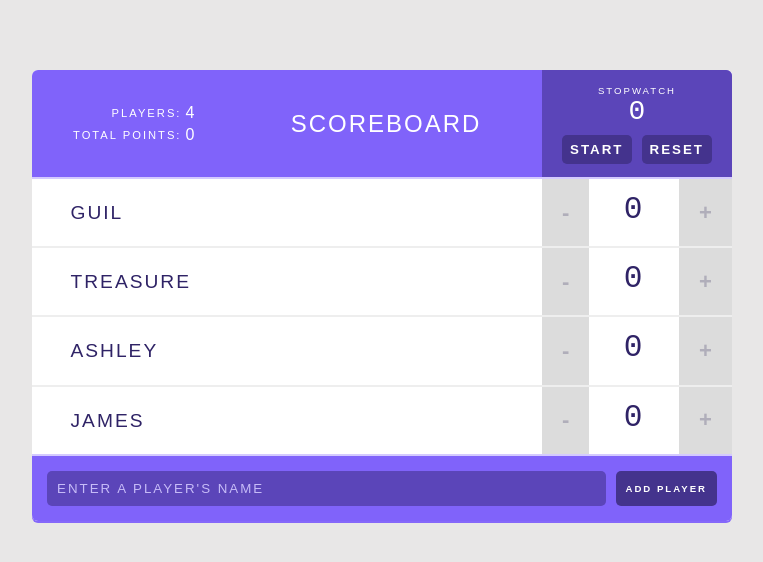
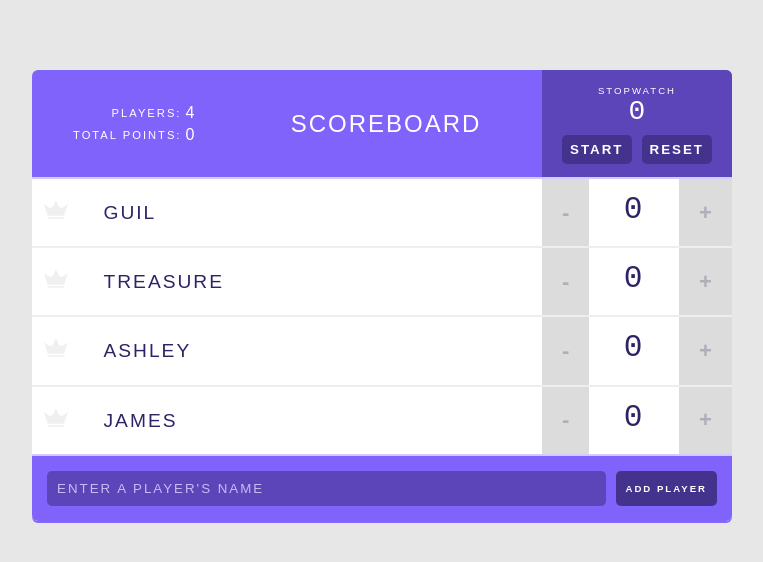
Before and after one commit to jaxyt/Treehouse, a React (Create React App) app in the folder Fullstack/Unit7/1 - Build Modular Interfaces with Components/2 - Setting up with Create React App/scoreboard/: page / in a window 1280 px wide. Shown: the top 562 px of the page, without its empty margins (258-1021 px from the left). Built offline with nearby package versions, Linux system fonts and the light colour scheme.

Commit message:
React component state update problem

```diff
--- a/Fullstack/Unit7/1 - Build Modular Interfaces with Components/2 - Setting up with Create React App/scoreboard/src/components/App.js
+++ b/Fullstack/Unit7/1 - Build Modular Interfaces with Components/2 - Setting up with Create React App/scoreboard/src/components/App.js
@@ -11,24 +11,29 @@ class App extends Component {
       {
         name: "Guil",
         score: 0,
-        id: 1
+        id: 1,
+        isHigh: false
       },
       {
         name: "Treasure",
         score: 0,
-        id: 2
+        id: 2,
+        isHigh: false
       },
       {
         name: "Ashley",
         score: 0,
-        id: 3
+        id: 3,
+        isHigh: false
       },
       {
         name: "James",
         score: 0,
-        id: 4
+        id: 4,
+        isHigh: false
       }
-    ]
+    ],
+    highScore: 0
   };
 
   //player id counter
@@ -40,11 +45,24 @@ class App extends Component {
     }));
   }
 
+  handleHighScores = () => {
+    console.log('this action triggered me');
+
+    // this.setState(prevState => ({
+    //   highScore: prevState.highScore = score
+    // }));
+
+    // this.setState( prevState => ({
+    //   isHigh: prevState.players[index].isHigh = bool
+    // }));
+  }
+
   handleAddPlayer = (name) => {
     let newPlayer = {
       name,
       score: 0,
-      id: this.prevPlayerId += 1
+      id: this.prevPlayerId += 1,
+      isHigh: false
     };
     this.setState( prevState => ({
       players: prevState.players.concat(newPlayer)
@@ -75,8 +93,10 @@ class App extends Component {
             id={player.id}
             key={player.id.toString()}
             index={index}
+            isHigh={player.isHigh}
             changeScore={this.handleScoreChange}
             removePlayer={this.handleRemovePlayer}
+            highScores={this.handleHighScores}
           />
         )}
 
--- a/Fullstack/Unit7/1 - Build Modular Interfaces with Components/2 - Setting up with Create React App/scoreboard/src/components/Counter.js
+++ b/Fullstack/Unit7/1 - Build Modular Interfaces with Components/2 - Setting up with Create React App/scoreboard/src/components/Counter.js
@@ -1,7 +1,7 @@
 import React from 'react';
 import PropTypes from 'prop-types';
 
-const Counter = ({ index, score, changeScore }) => {
+const Counter = ({ index, score, changeScore, highScores }) => {
 
     return (
     <div className="counter">
--- a/Fullstack/Unit7/1 - Build Modular Interfaces with Components/2 - Setting up with Create React App/scoreboard/src/components/Player.js
+++ b/Fullstack/Unit7/1 - Build Modular Interfaces with Components/2 - Setting up with Create React App/scoreboard/src/components/Player.js
@@ -14,19 +14,28 @@ class Player extends PureComponent {
     index: PropTypes.number
   };
 
+  setHighScore = (bool) => {
+    this.isHigh = bool
+  }
   render ()  {
     const {
       name,
       id,
       score,
       index,
+      isHigh,
       removePlayer,
-      changeScore
+      changeScore,
+      highScores
      } = this.props;
 
     return (
       <div className="player">
         <span className="player-name">
+          <svg viewBox="0 0 44 35" className={isHigh ? "is-high-score":""}>
+            <path d="M26.7616 10.6207L21.8192 0L16.9973 10.5603C15.3699 14.1207 10.9096 15.2672 7.77534 12.9741L0 7.24138L6.56986 28.8448H37.0685L43.5781 7.72414L35.7425 13.0948C32.6685 15.2672 28.3288 14.0603 26.7616 10.6207Z" transform="translate(0 0.301727)"/>
+            <rect width="30.4986" height="3.07759" transform="translate(6.56987 31.5603)"/>
+          </svg>
           <button className="remove-player" onClick={() => removePlayer(id)}>✖</button>
           { name }
         </span>
@@ -35,6 +44,8 @@ class Player extends PureComponent {
             score={score}
             changeScore={changeScore}
             index={index}
+            isHigh={isHigh}
+            highScores={highScores}
         />
       </div>
     );
```
Also changed, not shown: Fullstack/Unit7/1 - Build Modular Interfaces with Components/2 - Setting up with Create React App/scoreboard/src/components/compose-thoughts.txt (added).
